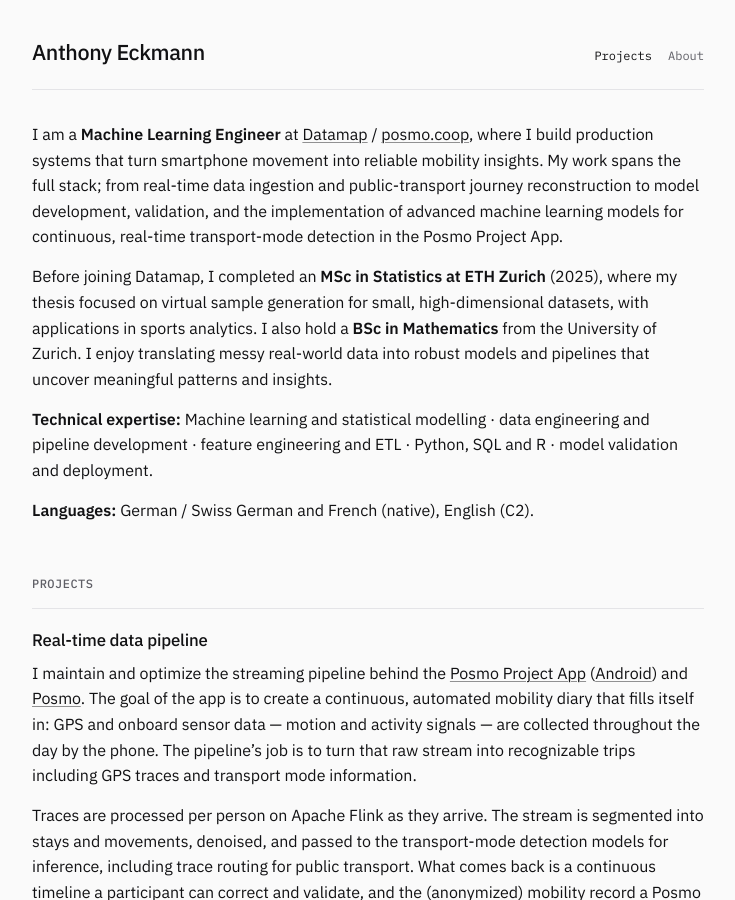
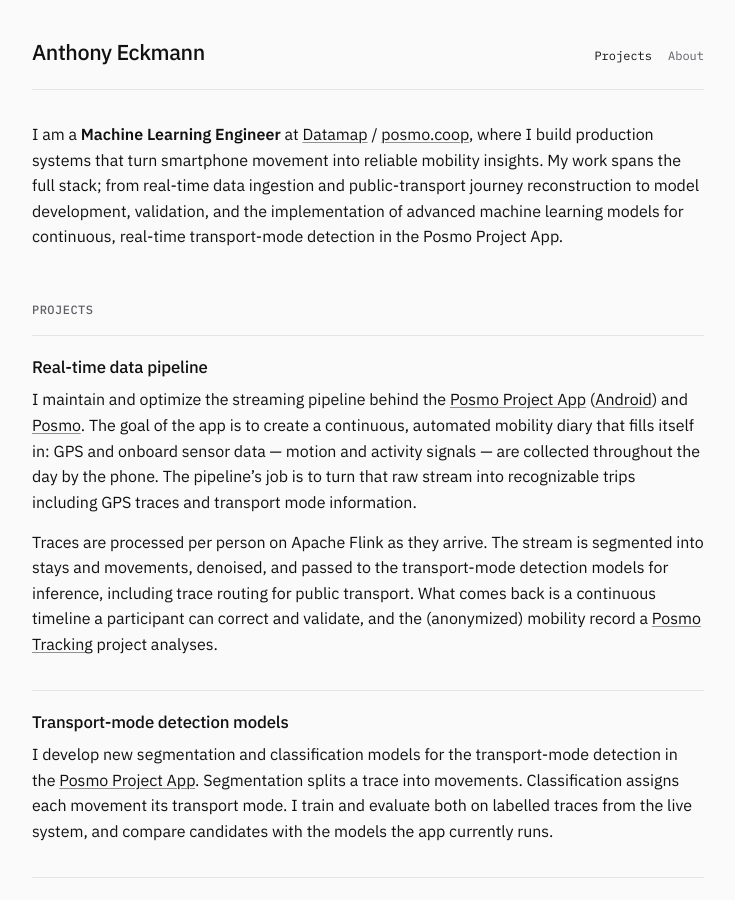
Before and after one commit to aecki/aecki.github.io, a Jekyll site: the page built from index.md, in a window 1280 px wide and 900 px high. Shown: the whole window, without its empty margins (272-1007 px from the left). Built offline with Jekyll 4.4.1, drawn with Linux system fonts in a browser that asks for light colours.

Commit message:
Update index.md

```diff
--- a/index.md
+++ b/index.md
@@ -4,13 +4,6 @@ title: Anthony Eckmann
 ---
 
 I am a **Machine Learning Engineer** at [Datamap](https://datamap.io) / [posmo.coop](https://posmo.coop), where I build production systems that turn smartphone movement into reliable mobility insights. My work spans the full stack; from real-time data ingestion and public-transport journey reconstruction to model development, validation, and the implementation of advanced machine learning models for continuous, real-time transport-mode detection in the Posmo Project App.
-
-Before joining Datamap, I completed an **MSc in Statistics at ETH Zurich** (2025), where my thesis focused on virtual sample generation for small, high-dimensional datasets, with applications in sports analytics. I also hold a **BSc in Mathematics** from the University of Zurich. I enjoy translating messy real-world data into robust models and pipelines that uncover meaningful patterns and insights.
-
-**Technical expertise:** Machine learning and statistical modelling · data engineering and pipeline development · feature engineering and ETL · Python, SQL and R · model validation and deployment.
-
-**Languages:** German / Swiss German and French (native), English (C2).
-
 
 ## Projects
 
```
